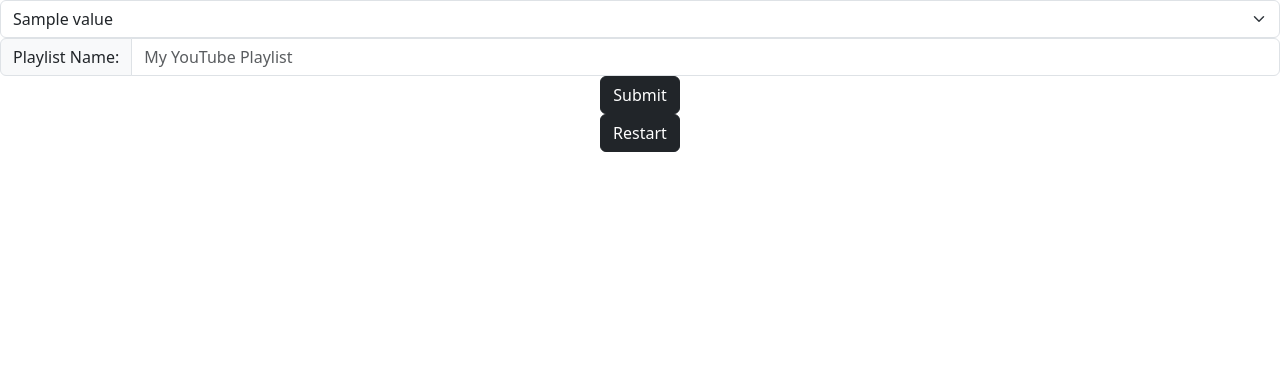
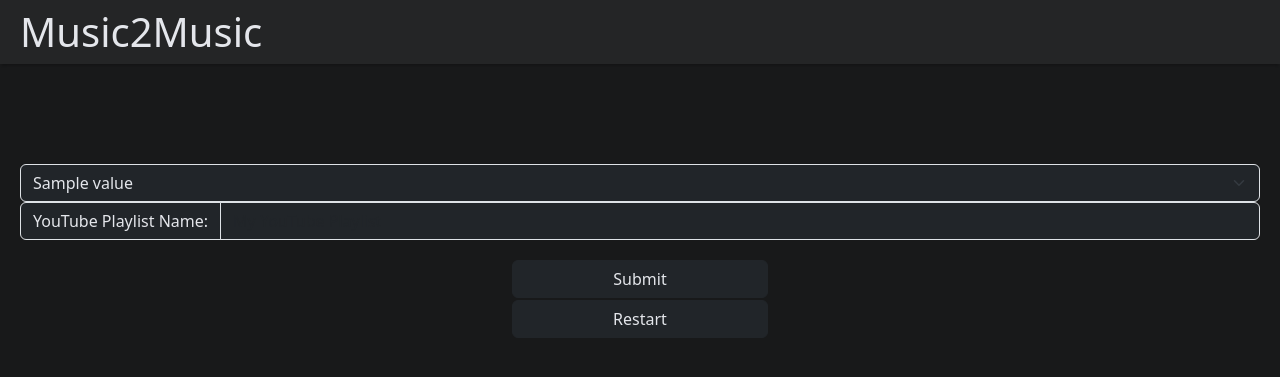
Before and after one commit to KushTurner/Music2Music, a Django app: template frontend/templates/authorized.html in a window 1280 px wide. Shown: the top 377 px of the page. Run offline with Django 4.2, Linux system fonts and the light colour scheme; the template is opened without the code that fills it: most values are stand-ins (such as "Sample title", 1, 10 or a date in 2020).

Commit message:
Redesigned front-end

```diff
--- a/frontend/static/css/styles.css
+++ b/frontend/static/css/styles.css
@@ -1,7 +1,79 @@
-.asd {
+body {
+    background-color: #18191A;
+}
+
+.navbar {
+    box-shadow: 0 4px 2px -2px rgba(0,0,0,.2);
+    background-color: #242526;
+}
+
+.navbar-title {
+    color: #E4E6EB;
+    padding-left: 20px;
+    margin-bottom: 0;
+}
+
+.description {
     text-align: center;
+    color: #E4E6EB;
+    padding-top: 20px;
 }
 
 .buttons {
     text-align: center;
 }
+
+#youtube-auth {
+    margin-top: 20px;
+    margin-bottom: 10px;
+    padding-right: 50px;
+    padding-left: 50px;
+}
+
+#spotify-auth {
+    margin-top: 10px;
+    margin-bottom: 20px;
+    padding-right: 58px;
+    padding-left: 58px;
+}
+
+.playlist-form {
+    margin-top: 100px;
+    margin-left: 20px;
+    margin-right: 20px;
+}
+
+.submit-button {
+    display: inline-block;
+    margin-top: 20px;
+    padding-left: 100px;
+    padding-right: 100px;
+    color: #E4E6EB;
+}
+
+.reset-button {
+    display: inline-block;
+    margin-top: 2px;
+    padding-left: 100px;
+    padding-right: 100px;
+    margin-bottom: 20px;
+    color: #E4E6EB;
+}
+
+.text-color {
+    color: #E4E6EB;
+}
+
+.redirect-button {
+    position: absolute;
+    left: 41.5%;
+    padding-left: 100px;
+    padding-right: 100px;
+    margin-top: 15px;
+    color: #E4E6EB;
+}
+
+.created {
+    text-align: center;
+    margin-top: 15px;
+}
--- a/frontend/templates/authorized.html
+++ b/frontend/templates/authorized.html
@@ -4,9 +4,9 @@
 {% block content %}
 
 
-    <form action="{% url 'convert' %}" method="post">
+    <form action="{% url 'convert' %}" class="playlist-form" method="post">
         {% csrf_token %}
-        <select name="playlistID" class="form-select" aria-label="Default select example" required>
+        <select name="playlistID" class="form-select bg-dark text-color" aria-label="Default select example" required>
             {% for key, value in playlists.items %}
             <option value="{{ key }}">{{ value }}</option>
             {% endfor %}
@@ -14,16 +14,17 @@
 
 
         <div class="input-group flex-nowrap">
-            <span class="input-group-text" id="addon-wrapping">Playlist Name:</span>
-            <input type="text" class="form-control" placeholder="My YouTube Playlist" name="playlist_name" required>
+            <span class="input-group-text bg-dark text-color" id="addon-wrapping">YouTube Playlist Name:</span>
+            <input type="text" class="form-control bg-dark text-color" style="color: #E4E6EB;" placeholder="My YouTube Playlist" name="playlist_name" required>
         </div>
         <div class="text-center">
-            <input class="btn btn-dark" type="submit" value="Submit">
+            <input class="btn btn-dark submit-button" type="submit" value="Submit">
         </div>
     </form>
     <div class="text-center">
-        <a type="button" class="btn btn-dark" href="http://127.0.0.1:8000/reset/">Restart</a>
+        <a type="button" class="btn btn-dark reset-button" href="http://127.0.0.1:8000/reset/">Restart</a>
     </div>
 
 
+
 {% endblock %}
--- a/frontend/templates/base.html
+++ b/frontend/templates/base.html
@@ -1,5 +1,4 @@
 {% load static %}
-
 <!DOCTYPE html>
 <html lang="en">
    <head>
@@ -11,6 +10,9 @@
       <link rel="stylesheet" href="{% static 'css/styles.css' %}">
    </head>
    <body>
+      <div class="navbar">
+        <h1 class="navbar-title">Music2Music</h1>
+      </div>
       {% block content %}
       {% endblock %}
    </body>
--- a/frontend/urls.py
+++ b/frontend/urls.py
@@ -7,4 +7,5 @@
     path('', views.home, name='home'),
     path('convert/', views.convert, name='convert'),
     path('reset/', views.reset, name='reset'),
+    path('created/', views.created, name='created'),
 ]
--- a/musicAPI/tests.py
+++ b/musicAPI/tests.py
@@ -1,6 +1,3 @@
 from django.test import TestCase
 
 # Create your tests here.
-
-if __name__ == "__main__":
-    print(10000 // 50)
```
Also changed, not shown: frontend/templates/created.html (added, +10 -0 lines), frontend/templates/index.html (+4 -3 lines), frontend/views.py (+12 -1 lines). Lines whose indentation alone changed are shown as unchanged.
